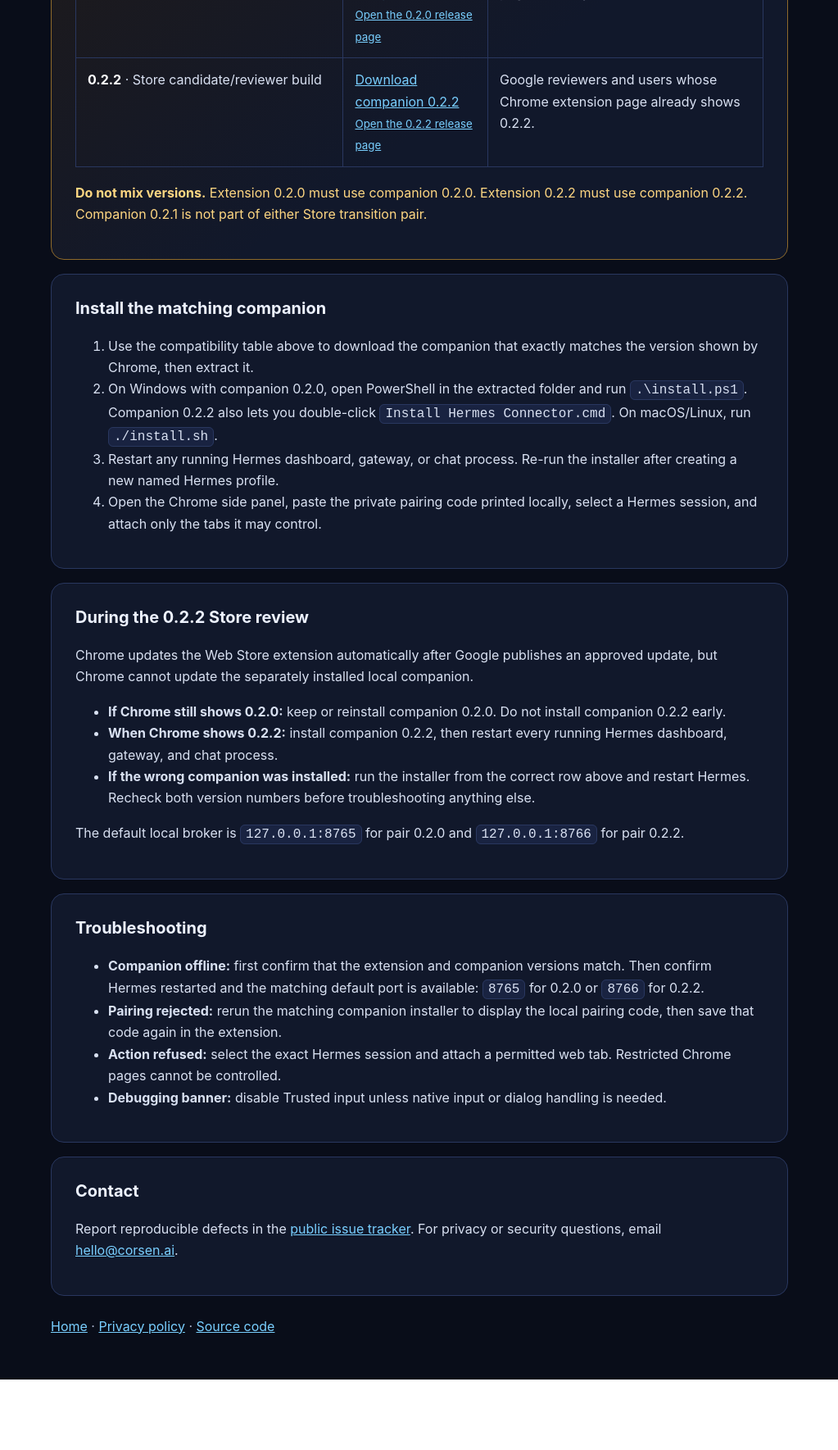
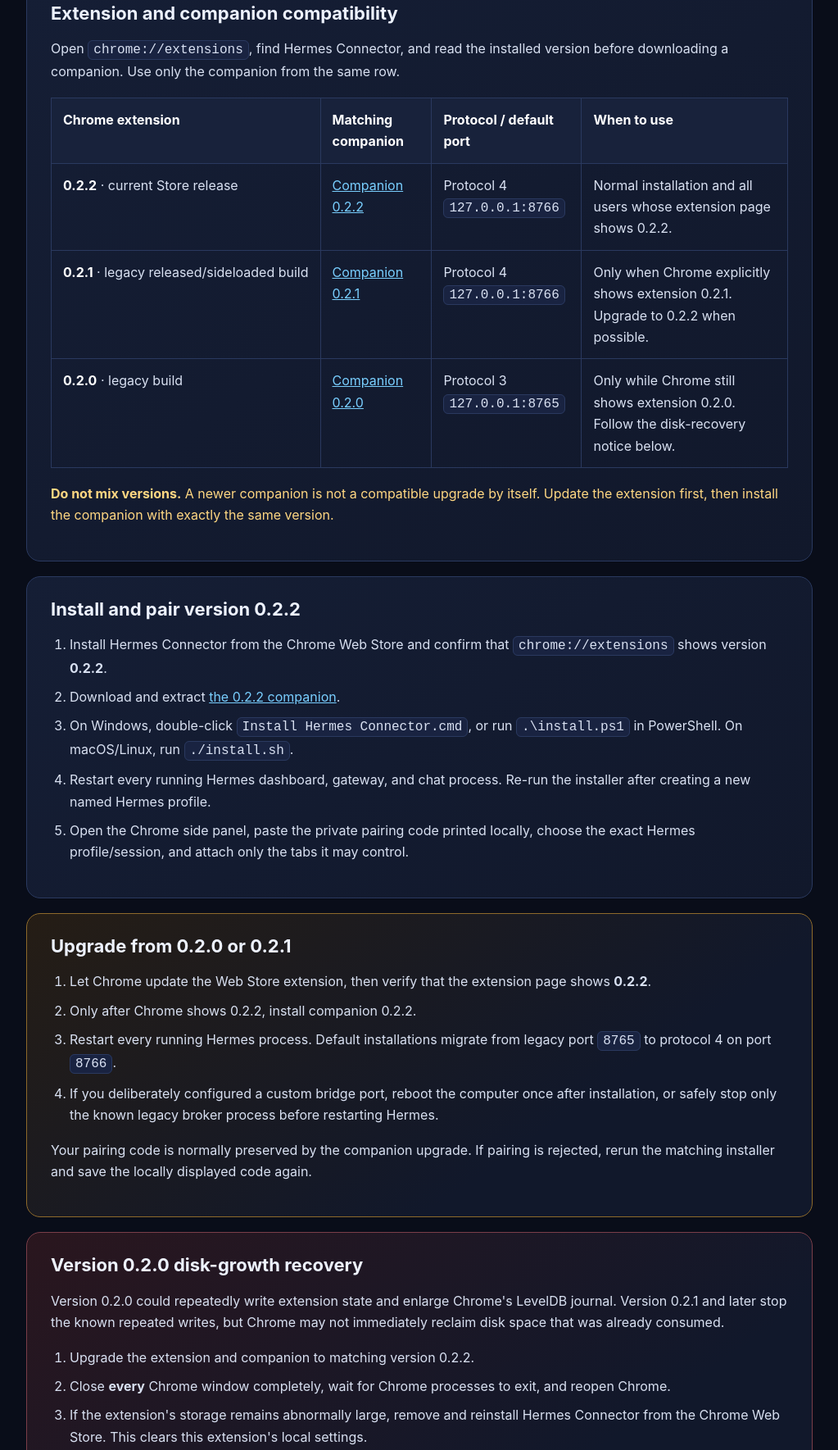
Before and after one commit to CorsenAI/hermes-connector, a browser extension: page docs/support/index.html in a window 1280 px wide. Shown: the part 467-2236 px from the top of the page at 82% size, without its empty margins (128-1151 px from the left). Before the commit the page ends 2150 px from the top, so only its background shows below. Drawn offline with Linux system fonts and the light colour scheme.

Commit message:
docs: update support for current 0.2.2 release

```diff
--- a/docs/support/index.html
+++ b/docs/support/index.html
@@ -3,8 +3,9 @@
 <head>
   <meta charset="utf-8">
   <meta name="viewport" content="width=device-width, initial-scale=1">
-<meta name="description" content="Install, pair, upgrade, and troubleshoot Hermes Connector, the Chrome browser extension and local companion for Hermes Agent.">
+  <meta name="description" content="Install, pair, upgrade, and troubleshoot Hermes Connector, including exact extension and companion version compatibility.">
   <meta name="robots" content="index,follow,max-image-preview:large">
+  <meta name="theme-color" content="#090d19">
   <link rel="canonical" href="https://corsenai.github.io/hermes-connector/support/">
   <meta property="og:type" content="website">
   <meta property="og:title" content="Setup & Support — Hermes Connector">
@@ -13,46 +14,112 @@
   <meta property="og:image" content="https://raw.githubusercontent.com/CorsenAI/hermes-connector/main/store/promo-marquee-1400x560.png">
   <meta property="og:image:alt" content="Hermes Connector — Local AI. Your tabs. By Corsen AI.">
   <meta name="twitter:card" content="summary_large_image">
-<meta name="twitter:title" content="Setup &amp; Support — Hermes Connector">
+  <meta name="twitter:title" content="Setup & Support — Hermes Connector">
   <meta name="twitter:description" content="Install, pair, upgrade, and troubleshoot the Hermes Connector Chrome extension and local companion.">
   <meta name="twitter:image" content="https://raw.githubusercontent.com/CorsenAI/hermes-connector/main/store/promo-marquee-1400x560.png">
   <title>Setup &amp; Support — Hermes Connector for Hermes Agent</title>
   <style>
-  :root{--bg:#090d19;--card:#11182b;--bd:#29375f;--tx:#edf2ff;--mut:#aeb9d2;--acc:#79cfff;--warn:#ffd782}*{box-sizing:border-box}body{margin:0;background:radial-gradient(900px 500px at 80% -10%,#281442 0%,var(--bg) 62%);color:var(--tx);font:16px/1.65 -apple-system,BlinkMacSystemFont,"Segoe UI",sans-serif;padding:52px 20px}main{max-width:900px;margin:auto}h1{font-size:38px;margin:0 0 8px}.sub{color:var(--mut);margin:0 0 28px}.card{background:var(--card);border:1px solid var(--bd);border-radius:16px;padding:25px 29px;margin:0 0 17px}.transition{border-color:#8e6a2b;background:linear-gradient(145deg,#221b16,var(--card) 62%)}h2{font-size:20px;margin:0 0 10px}h3{font-size:17px;margin:22px 0 8px}li,p{color:#d9e1f2}code{background:#192341;border:1px solid var(--bd);border-radius:6px;padding:2px 6px}a{color:var(--acc)}nav{margin-top:24px;color:var(--mut)}.warning{color:var(--warn)}.table-wrap{overflow-x:auto;margin:18px 0}table{width:100%;min-width:690px;border-collapse:collapse}th,td{padding:13px 14px;border:1px solid var(--bd);text-align:left;vertical-align:top}th{background:#18223b;color:#fff}td{color:#d9e1f2}td strong{color:#fff}.pair{white-space:nowrap}@media(max-width:600px){body{padding:34px 14px}.card{padding:21px 19px}h1{font-size:32px}}
+    :root{color-scheme:dark;--bg:#090d19;--card:#11182b;--card2:#151e35;--bd:#2a395f;--tx:#edf2ff;--mut:#aeb9d2;--acc:#79cfff;--good:#71e5ac;--warn:#ffd782;--danger:#ff9ca9}
+    *{box-sizing:border-box}html{scroll-behavior:smooth}body{margin:0;background:radial-gradient(900px 500px at 80% -10%,#281442 0%,var(--bg) 62%);color:var(--tx);font:16px/1.65 Inter,-apple-system,BlinkMacSystemFont,"Segoe UI",sans-serif;padding:52px 20px}
+    main{max-width:960px;margin:auto}h1{font-size:clamp(34px,6vw,46px);line-height:1.08;margin:0 0 8px;letter-spacing:-.035em}h2{font-size:22px;line-height:1.25;margin:0 0 12px}h3{font-size:18px;margin:24px 0 8px}p,li{color:#d9e1f2}.sub{color:var(--mut);margin:0 0 28px}.card{background:linear-gradient(145deg,var(--card2),var(--card));border:1px solid var(--bd);border-radius:17px;padding:26px 29px;margin:0 0 18px}.current{border-color:#31745d;background:linear-gradient(145deg,#102c29,var(--card) 68%)}.warning-card{border-color:#8e6a2b;background:linear-gradient(145deg,#251d15,var(--card) 68%)}.danger-card{border-color:#7a3e49;background:linear-gradient(145deg,#2a161e,var(--card) 68%)}
+    a{color:var(--acc)}code{background:#192341;border:1px solid var(--bd);border-radius:6px;padding:2px 6px}.badge{display:inline-block;margin:0 0 12px;padding:4px 9px;border:1px solid #3a846a;border-radius:999px;color:var(--good);font-size:12px;font-weight:800;letter-spacing:.08em;text-transform:uppercase}.warning{color:var(--warn)}.danger{color:var(--danger)}.table-wrap{overflow-x:auto;margin:18px 0}table{width:100%;min-width:800px;border-collapse:collapse}th,td{padding:13px 14px;border:1px solid var(--bd);text-align:left;vertical-align:top}th{background:#18223b;color:#fff}td{color:#d9e1f2}td strong{color:#fff}.pair{white-space:nowrap}.actions{display:flex;flex-wrap:wrap;gap:10px;margin:18px 0 4px}.button{display:inline-flex;align-items:center;justify-content:center;min-height:44px;padding:9px 14px;border:1px solid #3a527f;border-radius:10px;background:#182542;color:#fff;text-decoration:none;font-weight:750}.button.primary{border-color:transparent;background:linear-gradient(100deg,#287eff,#a94cea 72%,#e647bd)}ol,ul{padding-left:23px}.steps li{margin:9px 0}.note{font-size:14px;color:var(--mut)}nav{margin-top:26px;color:var(--mut)}@media(max-width:600px){body{padding:34px 14px}.card{padding:22px 19px}}
   </style>
 </head>
 <body><main>
   <h1>Hermes Connector support</h1>
-  <p class="sub">Chrome Web Store transition: public 0.2.0 · candidate/reviewer 0.2.2</p>
-  <div class="card transition" id="compatible-versions"><h2>Choose the matching extension and companion</h2>
-    <p><strong>Check the extension version first:</strong> open <code>chrome://extensions</code>, find Hermes Connector, and read its version. Install only the companion from the same row.</p>
+  <p class="sub">Current Chrome Web Store release: 0.2.2 · protocol 4 · default broker port 8766</p>
+
+  <section class="card current" id="current-release">
+    <span class="badge">Current public release</span>
+    <h2>Install extension 0.2.2 with companion 0.2.2</h2>
+    <p>The Chrome Web Store currently distributes Hermes Connector <strong>0.2.2</strong>. The separately installed local companion must use the same version.</p>
+    <div class="actions">
+      <a class="button primary" href="https://chromewebstore.google.com/detail/hermes-connector-%E2%80%94-by-cor/cdhaldcgafmkcnpanlmmpaebabnlledm">Install from Chrome Web Store</a>
+      <a class="button" href="https://github.com/CorsenAI/hermes-connector/releases/download/v0.2.2/hermes-connector-0.2.2-companion.zip">Download companion 0.2.2</a>
+      <a class="button" href="https://github.com/CorsenAI/hermes-connector/releases/tag/v0.2.2">Release details</a>
+    </div>
+  </section>
+
+  <section class="card" id="compatible-versions">
+    <h2>Extension and companion compatibility</h2>
+    <p>Open <code>chrome://extensions</code>, find Hermes Connector, and read the installed version before downloading a companion. Use only the companion from the same row.</p>
     <div class="table-wrap"><table>
-      <thead><tr><th>Extension installed in Chrome</th><th>Compatible local companion</th><th>Who should use it now</th></tr></thead>
+      <thead><tr><th>Chrome extension</th><th>Matching companion</th><th>Protocol / default port</th><th>When to use</th></tr></thead>
       <tbody>
-        <tr><td><span class="pair"><strong>0.2.0</strong> · <a href="https://chromewebstore.google.com/detail/hermes-connector-%E2%80%94-by-cor/cdhaldcgafmkcnpanlmmpaebabnlledm">public Chrome Web Store listing</a></span></td><td><a href="https://github.com/CorsenAI/hermes-connector/releases/download/v0.2.0/hermes-connector-0.2.0-companion.zip">Download companion 0.2.0</a><br><small><a href="https://github.com/CorsenAI/hermes-connector/releases/tag/v0.2.0">Open the 0.2.0 release page</a></small></td><td>Everyone whose Chrome extension page currently shows 0.2.0.</td></tr>
-        <tr><td><span class="pair"><strong>0.2.2</strong> · Store candidate/reviewer build</span></td><td><a href="https://github.com/CorsenAI/hermes-connector/releases/download/v0.2.2/hermes-connector-0.2.2-companion.zip">Download companion 0.2.2</a><br><small><a href="https://github.com/CorsenAI/hermes-connector/releases/tag/v0.2.2">Open the 0.2.2 release page</a></small></td><td>Google reviewers and users whose Chrome extension page already shows 0.2.2.</td></tr>
+        <tr>
+          <td><span class="pair"><strong>0.2.2</strong> · current Store release</span></td>
+          <td><a href="https://github.com/CorsenAI/hermes-connector/releases/download/v0.2.2/hermes-connector-0.2.2-companion.zip">Companion 0.2.2</a></td>
+          <td>Protocol 4<br><code>127.0.0.1:8766</code></td>
+          <td>Normal installation and all users whose extension page shows 0.2.2.</td>
+        </tr>
+        <tr>
+          <td><span class="pair"><strong>0.2.1</strong> · legacy released/sideloaded build</span></td>
+          <td><a href="https://github.com/CorsenAI/hermes-connector/releases/download/v0.2.1/hermes-connector-0.2.1-companion.zip">Companion 0.2.1</a></td>
+          <td>Protocol 4<br><code>127.0.0.1:8766</code></td>
+          <td>Only when Chrome explicitly shows extension 0.2.1. Upgrade to 0.2.2 when possible.</td>
+        </tr>
+        <tr>
+          <td><span class="pair"><strong>0.2.0</strong> · legacy build</span></td>
+          <td><a href="https://github.com/CorsenAI/hermes-connector/releases/download/v0.2.0/hermes-connector-0.2.0-companion.zip">Companion 0.2.0</a></td>
+          <td>Protocol 3<br><code>127.0.0.1:8765</code></td>
+          <td>Only while Chrome still shows extension 0.2.0. Follow the disk-recovery notice below.</td>
+        </tr>
       </tbody>
     </table></div>
-    <p class="warning"><strong>Do not mix versions.</strong> Extension 0.2.0 must use companion 0.2.0. Extension 0.2.2 must use companion 0.2.2. Companion 0.2.1 is not part of either Store transition pair.</p>
-  </div>
-  <div class="card"><h2>Install the matching companion</h2><ol>
-    <li>Use the compatibility table above to download the companion that exactly matches the version shown by Chrome, then extract it.</li>
-    <li>On Windows with companion 0.2.0, open PowerShell in the extracted folder and run <code>.\install.ps1</code>. Companion 0.2.2 also lets you double-click <code>Install Hermes Connector.cmd</code>. On macOS/Linux, run <code>./install.sh</code>.</li>
-    <li>Restart any running Hermes dashboard, gateway, or chat process. Re-run the installer after creating a new named Hermes profile.</li>
-    <li>Open the Chrome side panel, paste the private pairing code printed locally, select a Hermes session, and attach only the tabs it may control.</li>
-  </ol></div>
-  <div class="card"><h2>During the 0.2.2 Store review</h2><p>Chrome updates the Web Store extension automatically after Google publishes an approved update, but Chrome cannot update the separately installed local companion.</p><ul>
-    <li><strong>If Chrome still shows 0.2.0:</strong> keep or reinstall companion 0.2.0. Do not install companion 0.2.2 early.</li>
-    <li><strong>When Chrome shows 0.2.2:</strong> install companion 0.2.2, then restart every running Hermes dashboard, gateway, and chat process.</li>
-    <li><strong>If the wrong companion was installed:</strong> run the installer from the correct row above and restart Hermes. Recheck both version numbers before troubleshooting anything else.</li>
-  </ul><p>The default local broker is <code>127.0.0.1:8765</code> for pair 0.2.0 and <code>127.0.0.1:8766</code> for pair 0.2.2.</p></div>
-  <div class="card"><h2>Troubleshooting</h2><ul>
-    <li><strong>Companion offline:</strong> first confirm that the extension and companion versions match. Then confirm Hermes restarted and the matching default port is available: <code>8765</code> for 0.2.0 or <code>8766</code> for 0.2.2.</li>
-    <li><strong>Pairing rejected:</strong> rerun the matching companion installer to display the local pairing code, then save that code again in the extension.</li>
-    <li><strong>Action refused:</strong> select the exact Hermes session and attach a permitted web tab. Restricted Chrome pages cannot be controlled.</li>
-    <li><strong>Debugging banner:</strong> disable Trusted input unless native input or dialog handling is needed.</li>
-  </ul></div>
-  <div class="card"><h2>Contact</h2><p>Report reproducible defects in the <a href="https://github.com/CorsenAI/hermes-connector/issues">public issue tracker</a>. For privacy or security questions, email <a href="mailto:hello@corsen.ai">hello@corsen.ai</a>.</p></div>
+    <p class="warning"><strong>Do not mix versions.</strong> A newer companion is not a compatible upgrade by itself. Update the extension first, then install the companion with exactly the same version.</p>
+  </section>
+
+  <section class="card" id="install">
+    <h2>Install and pair version 0.2.2</h2>
+    <ol class="steps">
+      <li>Install Hermes Connector from the Chrome Web Store and confirm that <code>chrome://extensions</code> shows version <strong>0.2.2</strong>.</li>
+      <li>Download and extract <a href="https://github.com/CorsenAI/hermes-connector/releases/download/v0.2.2/hermes-connector-0.2.2-companion.zip">the 0.2.2 companion</a>.</li>
+      <li>On Windows, double-click <code>Install Hermes Connector.cmd</code>, or run <code>.\install.ps1</code> in PowerShell. On macOS/Linux, run <code>./install.sh</code>.</li>
+      <li>Restart every running Hermes dashboard, gateway, and chat process. Re-run the installer after creating a new named Hermes profile.</li>
+      <li>Open the Chrome side panel, paste the private pairing code printed locally, choose the exact Hermes profile/session, and attach only the tabs it may control.</li>
+    </ol>
+  </section>
+
+  <section class="card warning-card" id="upgrade">
+    <h2>Upgrade from 0.2.0 or 0.2.1</h2>
+    <ol class="steps">
+      <li>Let Chrome update the Web Store extension, then verify that the extension page shows <strong>0.2.2</strong>.</li>
+      <li>Only after Chrome shows 0.2.2, install companion 0.2.2.</li>
+      <li>Restart every running Hermes process. Default installations migrate from legacy port <code>8765</code> to protocol 4 on port <code>8766</code>.</li>
+      <li>If you deliberately configured a custom bridge port, reboot the computer once after installation, or safely stop only the known legacy broker process before restarting Hermes.</li>
+    </ol>
+    <p>Your pairing code is normally preserved by the companion upgrade. If pairing is rejected, rerun the matching installer and save the locally displayed code again.</p>
+  </section>
+
+  <section class="card danger-card" id="leveldb-recovery">
+    <h2>Version 0.2.0 disk-growth recovery</h2>
+    <p>Version 0.2.0 could repeatedly write extension state and enlarge Chrome's LevelDB journal. Version 0.2.1 and later stop the known repeated writes, but Chrome may not immediately reclaim disk space that was already consumed.</p>
+    <ol class="steps">
+      <li>Upgrade the extension and companion to matching version 0.2.2.</li>
+      <li>Close <strong>every</strong> Chrome window completely, wait for Chrome processes to exit, and reopen Chrome.</li>
+      <li>If the extension's storage remains abnormally large, remove and reinstall Hermes Connector from the Chrome Web Store. This clears this extension's local settings.</li>
+      <li>Paste the pairing code again, name the Chrome profile if required, reselect the Hermes session, and reattach the permitted tabs.</li>
+    </ol>
+    <p class="danger"><strong>Do not manually delete arbitrary files from the Chrome profile.</strong> Removing the extension clears its settings, including pairing and tab/session bindings, but does not remove the separately installed Hermes companion.</p>
+  </section>
+
+  <section class="card" id="troubleshooting">
+    <h2>Troubleshooting</h2>
+    <ul>
+      <li><strong>Companion offline:</strong> verify that extension and companion versions match, restart Hermes, and confirm that the matching default port is available: <code>8766</code> for 0.2.1/0.2.2 or <code>8765</code> for 0.2.0.</li>
+      <li><strong>Pairing rejected:</strong> rerun the matching companion installer to display the current local pairing code, then save it again in the extension.</li>
+      <li><strong>Action refused:</strong> select the exact Hermes session and attach a permitted normal web tab. Chrome internal pages and other restricted pages cannot be controlled.</li>
+      <li><strong>Wrong tab or stale session:</strong> detach the tab, select the intended session, and attach it again. The connector fails closed instead of silently using another active tab.</li>
+      <li><strong>Chrome debugging banner:</strong> disable Trusted input unless native input events or dialog handling are required.</li>
+    </ul>
+  </section>
+
+  <section class="card" id="contact">
+    <h2>Contact</h2>
+    <p>Report reproducible defects in the <a href="https://github.com/CorsenAI/hermes-connector/issues">public issue tracker</a>. For privacy or security questions, email <a href="mailto:hello@corsen.ai">hello@corsen.ai</a>.</p>
+    <p class="note">Hermes Connector is an unofficial community project by Corsen AI. It is not affiliated with or endorsed by Nous Research or Google.</p>
+  </section>
+
   <nav><a href="../">Home</a> · <a href="../privacy/">Privacy policy</a> · <a href="https://github.com/CorsenAI/hermes-connector">Source code</a></nav>
 </main></body>
 </html>
```
Lines whose indentation alone changed are shown as unchanged.
